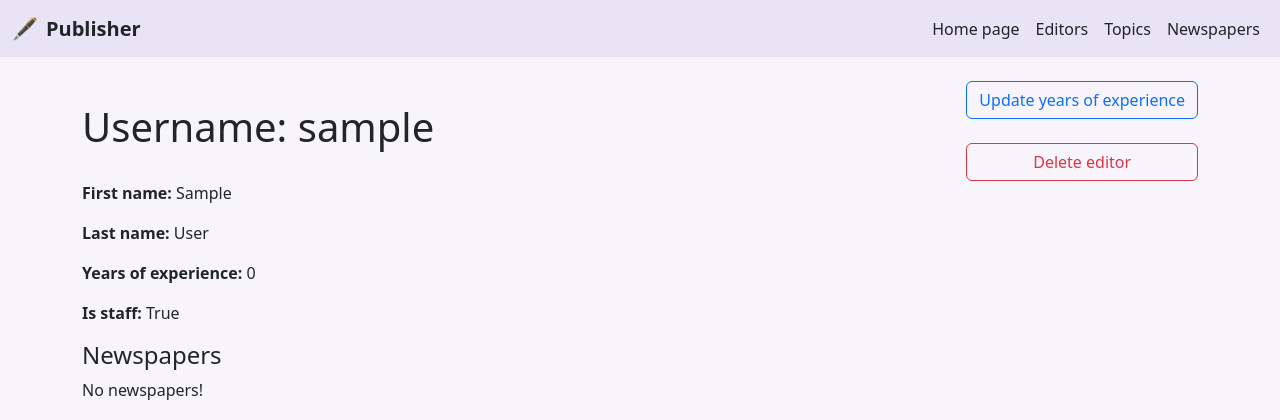
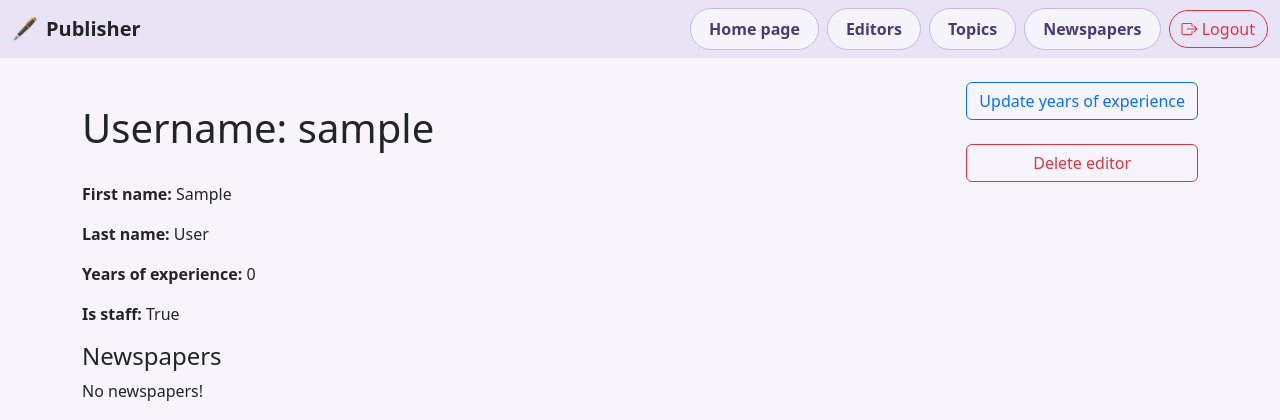
Before and after one commit to kbatrakov/news-agency, a Django app: page /editors/1/ in a window 1280 px wide. Shown: the top 420 px of the page. Run offline with Django 5.2, Linux system fonts and the light colour scheme; the visitor is signed in with stand-in values (Sample User, id 1); data comes from the database, SQL or seed files in the repository; data that the repository does not hold is empty.

Commit message:
Modified topbar representation.

```diff
--- a/templates/includes/topbar.html
+++ b/templates/includes/topbar.html
@@ -8,33 +8,52 @@
             Publisher
         </a>
 
-        <button class="navbar-toggler" type="button" data-bs-toggle="collapse" data-bs-target="#topbarNav">
-            <span class="navbar-toggler-icon"></span>
-        </button>
 
-        <div class="collapse navbar-collapse" id="topbarNav">
+        <div class="ms-auto d-flex gap-2 align-items-center">
 
-            <ul class="navbar-nav ms-auto">
+            <a href="{% url 'publisher:index' %}"
+               class="btn btn-outline-primary rounded-pill">
+                Home page
+            </a>
 
-                <li class="nav-item">
-                    <a class="nav-link text-dark" href="{% url "publisher:index" %}">Home page</a>
-                </li>
 
-                <li class="nav-item">
-                    <a class="nav-link text-dark" href="{% url "publisher:editor-list" %}">Editors</a>
-                </li>
+            <a href="{% url 'publisher:editor-list' %}"
+               class="btn btn-outline-primary rounded-pill">
+                Editors
+            </a>
 
-                <li class="nav-item">
-                    <a class="nav-link text-dark" href="{% url "publisher:topic-list" %}">Topics</a>
-                </li>
 
-                <li class="nav-item">
-                    <a class="nav-link text-dark" href="{% url "publisher:newspaper-list" %}">Newspapers</a>
-                </li>
+            <a href="{% url 'publisher:topic-list' %}"
+               class="btn btn-outline-primary rounded-pill">
+                Topics
+            </a>
 
-            </ul>
+
+            <a href="{% url 'publisher:newspaper-list' %}"
+               class="btn btn-outline-primary rounded-pill">
+                Newspapers
+            </a>
+
+
+            {% if user.is_authenticated %}
+
+                <form action="{% url 'logout' %}" method="post" class="mb-0">
+
+                    {% csrf_token %}
+
+                    <button type="submit"
+                            class="btn btn-outline-danger rounded-pill">
+                        <i class="bi bi-box-arrow-right"></i>
+                        Logout
+                    </button>
+
+                </form>
+
+            {% endif %}
+
 
         </div>
 
     </div>
+
 </nav>
```
